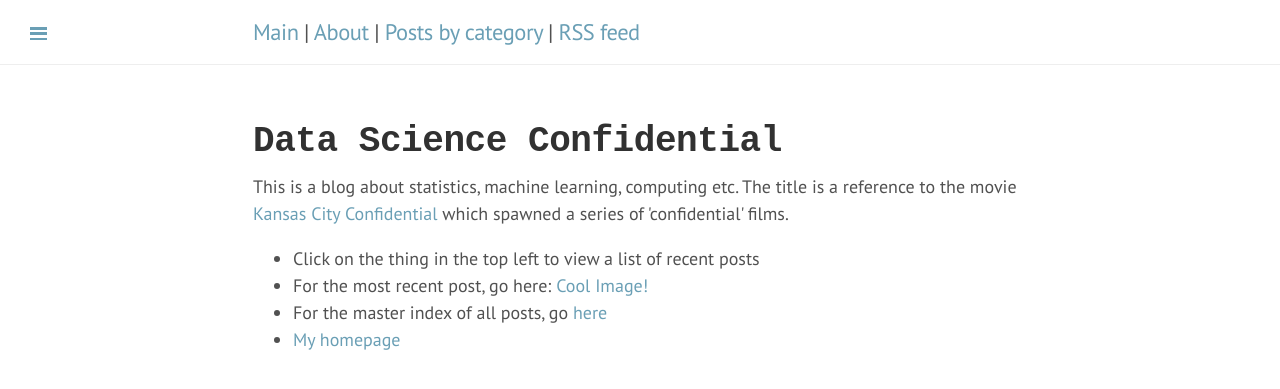
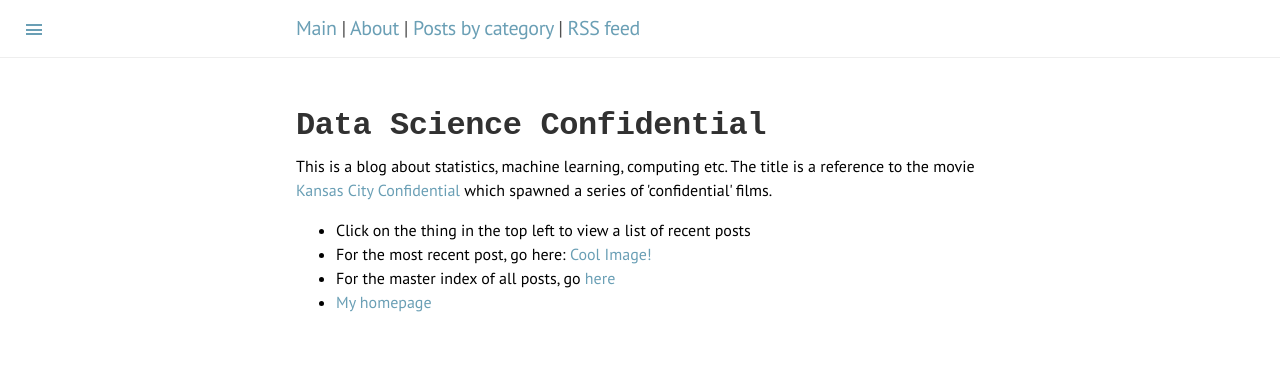
Before and after one commit to datascienceconfidential/datascienceconfidential.github.io, a Jekyll site: the page built from index.html, in a window 1280 px wide. Shown: the top 389 px of the page. Built offline with Jekyll 4.4.1, drawn with Linux system fonts in a browser that asks for light colours.

Commit message:
changed text to black and font size to 16px

```diff
--- a/css/poole.css
+++ b/css/poole.css
@@ -54,12 +54,12 @@ html {
 }
 @media (min-width: 38em) {
   html {
-    font-size: 18px;
+    font-size: 16px;
   }
 }
 
 body {
-  color: #515151;
+  color: #000000;
   background-color: #fff;
   -webkit-text-size-adjust: 100%;
       -ms-text-size-adjust: 100%;
```
